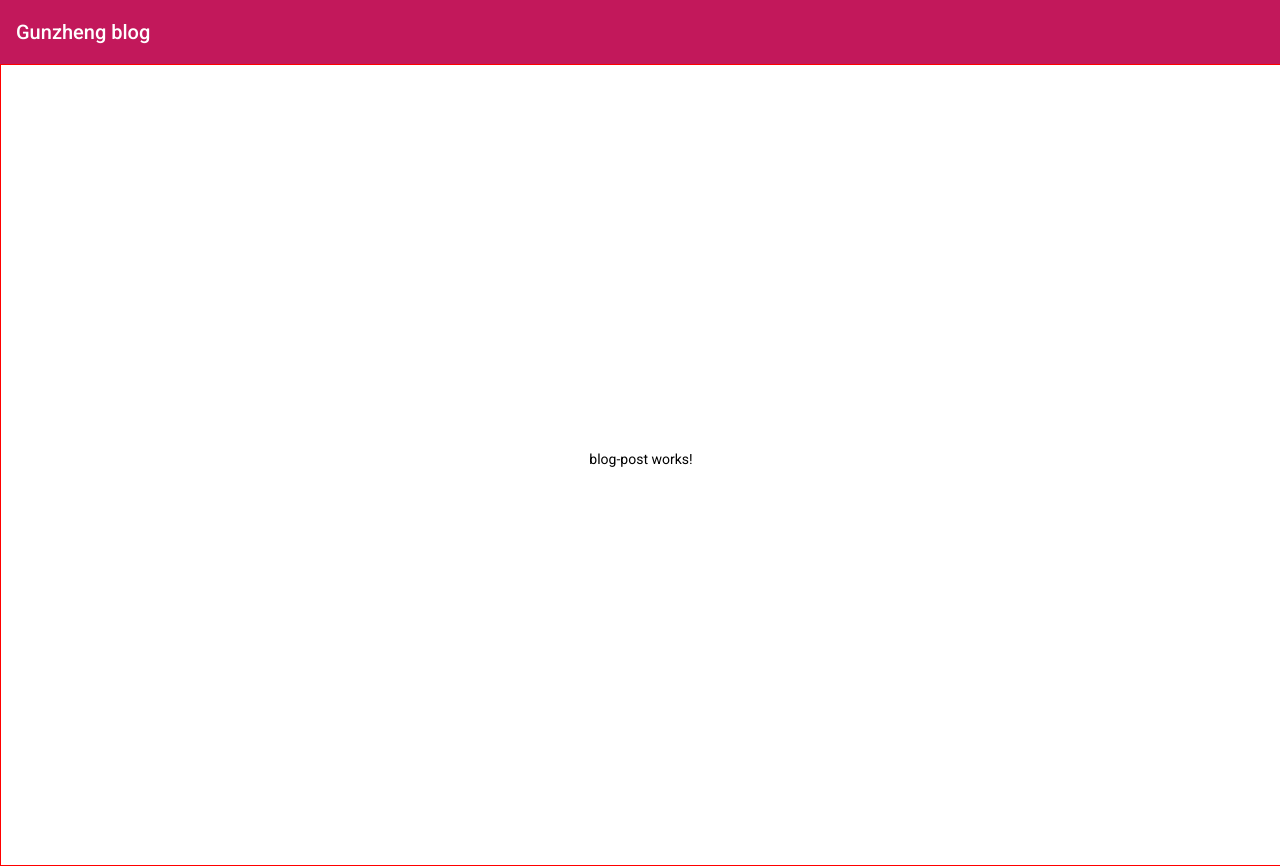
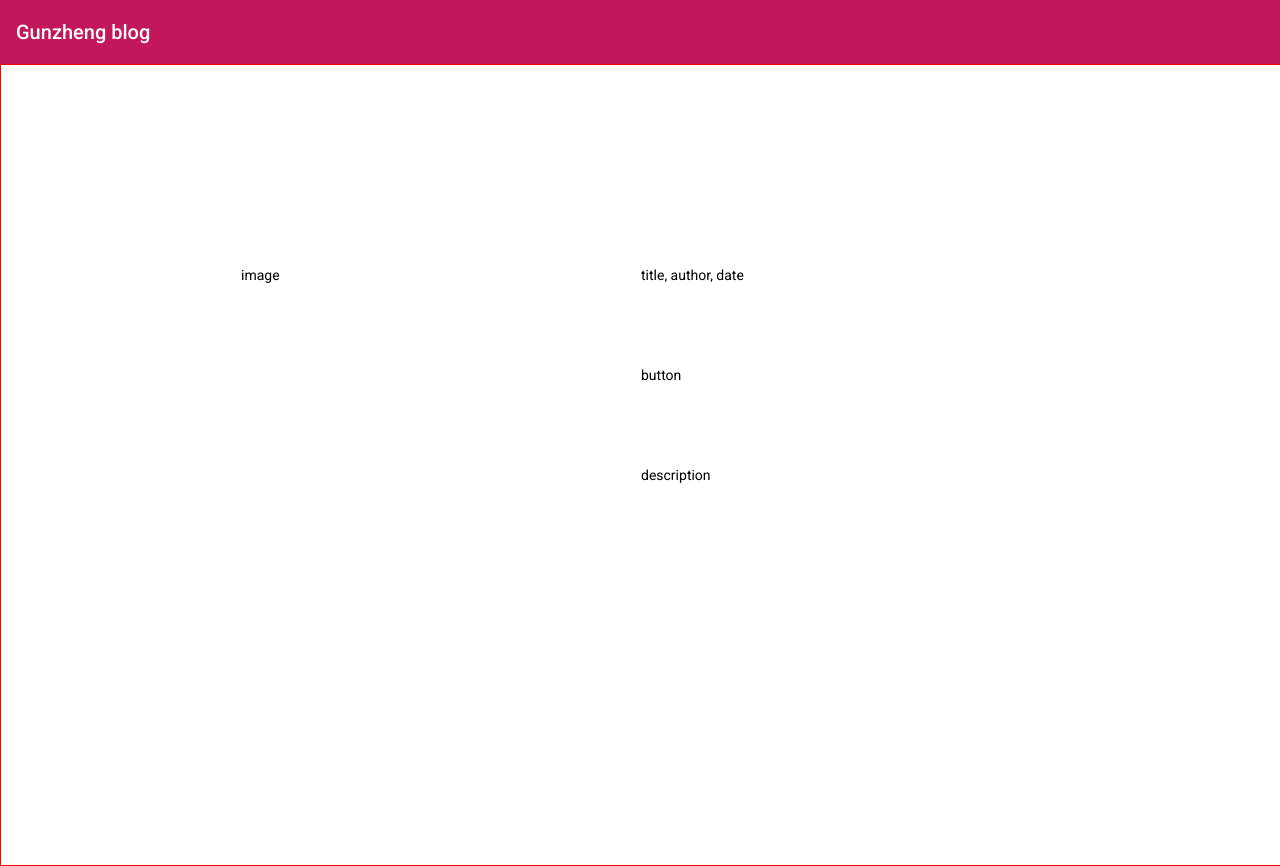
Before and after one commit to oDs1337/gunzheng-angular, an Angular app: page / in a window 1280 px wide. Built offline with nearby package versions, Linux system fonts and the light colour scheme.

Commit message:
place divs in blog-post component

```diff
--- a/src/app/blog-post/blog-post.component.css
+++ b/src/app/blog-post/blog-post.component.css
@@ -0,0 +1,23 @@
+.post{
+  width: 800px;
+  height: 400px;
+  display: flex;
+  flex-wrap: wrap;
+  flex-direction: column;
+}
+.image{
+  width: 400px;
+  height: 400px;
+}
+.title{
+  width: 400px;
+  height: 100px;
+}
+.link{
+  width: 400px;
+  height: 100px;
+}
+.description{
+  width: 400px;
+  height: 200px;
+}
--- a/src/app/blog-post/blog-post.component.html
+++ b/src/app/blog-post/blog-post.component.html
@@ -1 +1,18 @@
-<p>blog-post works!</p>
+<div class="post">
+  <div class="image">
+    image
+  </div>
+  <div class="title">
+    <!-- title, author, date -->
+    title, author, date
+  </div>
+  <div class="link">
+    button
+  </div>
+  <div class="description">
+    description
+  </div>
+</div>
+<div class="navigationButtons">
+
+</div>
```
